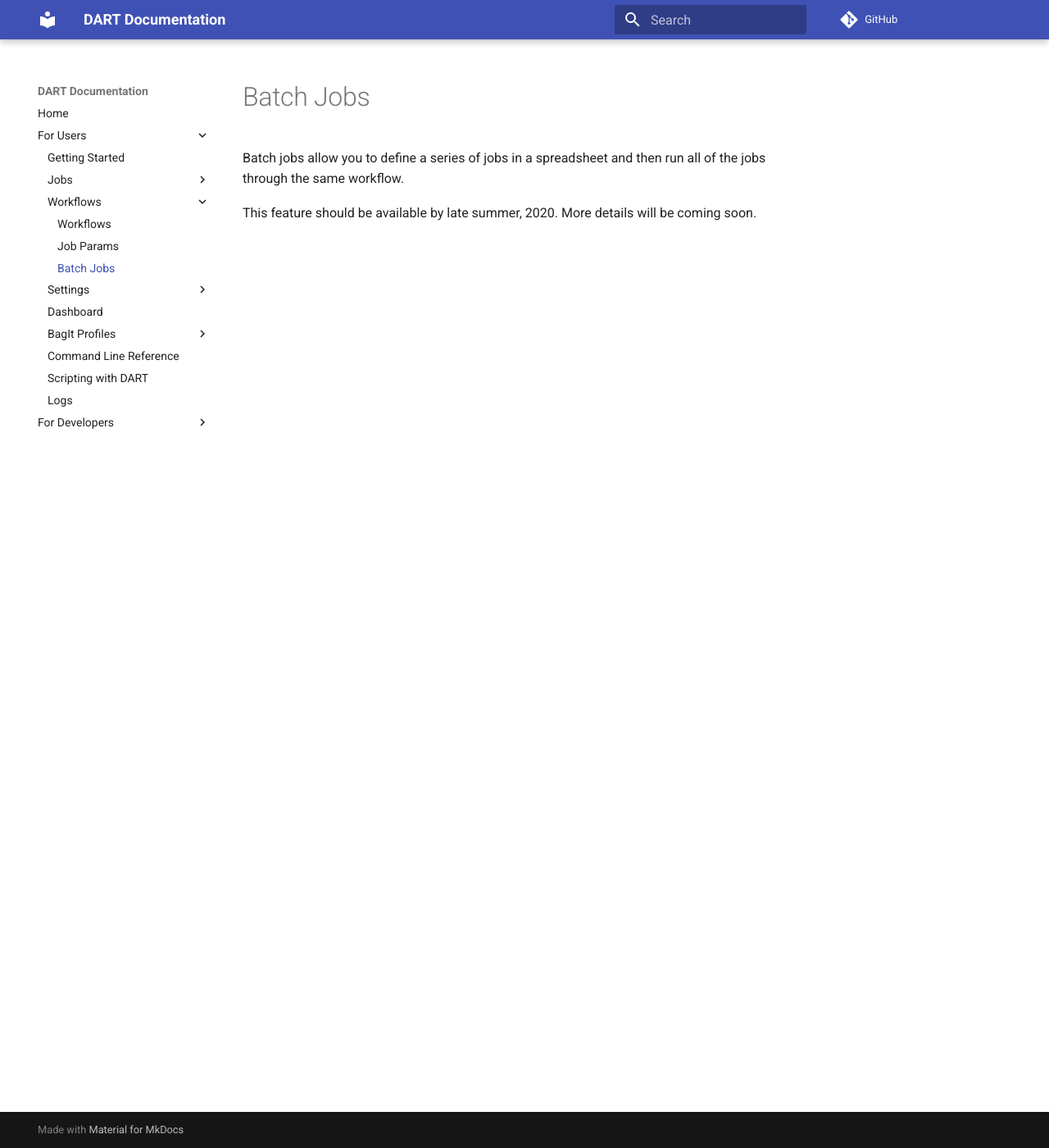
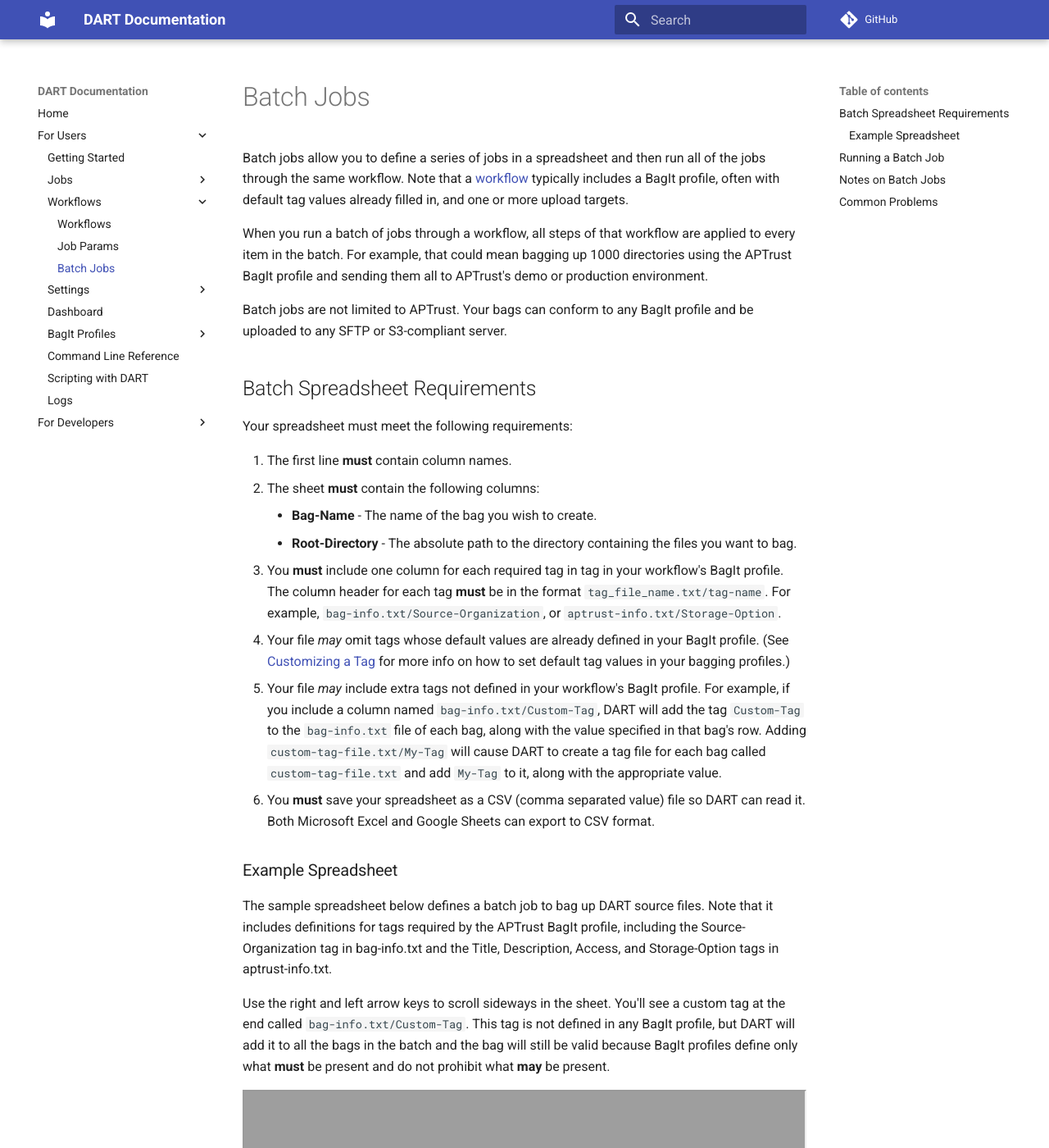
Before and after one commit to APTrust/dart-docs, an MkDocs documentation site: the page built from docs/users/workflows/batch_jobs.md, in a window 1280 px wide and 1400 px high. Shown: the whole window at 82% size. Built offline with MkDocs 1.6.1 and Material for MkDocs 9.7.7, drawn with Linux system fonts in a browser that asks for light colours; comment, search, counter and statistics services are not loaded; some of the changed text lies outside the part shown; grey boxes are pictures that could not be loaded.

Commit message:
Added docs for batch jobs

```diff
--- a/docs/users/workflows/batch_jobs.md
+++ b/docs/users/workflows/batch_jobs.md
@@ -1,5 +1,123 @@
 # Batch Jobs
 
-Batch jobs allow you to define a series of jobs in a spreadsheet and then run all of the jobs through the same workflow.
+Batch jobs allow you to define a series of jobs in a spreadsheet and then run all of the jobs through the same workflow. Note that a [workflow](./index.md) typically includes a BagIt profile, often with default tag values already filled in, and one or more upload targets.
 
-This feature should be available by late summer, 2020. More details will be coming soon.
+When you run a batch of jobs through a workflow, all steps of that workflow are
+applied to every item in the batch. For example, that could mean bagging up
+1000 directories using the APTrust BagIt profile and sending them all to APTrust's
+demo or production environment.
+
+Batch jobs are not limited to APTrust. Your bags can conform to any BagIt profile
+and be uploaded to any SFTP or S3-compliant server.
+
+
+## Batch Spreadsheet Requirements
+
+Your spreadsheet must meet the following requirements:
+
+1. The first line __must__ contain column names.
+1. The sheet __must__ contain the following columns:
+    * __Bag-Name__ - The name of the bag you wish to create.
+    * __Root-Directory__ - The absolute path to the directory containing the files
+      you want to bag.
+1. You __must__ include one column for each required tag in tag in your workflow's
+   BagIt profile. The column header for each tag __must__ be in the format
+   `tag_file_name.txt/tag-name`. For example, `bag-info.txt/Source-Organization`,
+   or `aptrust-info.txt/Storage-Option`.
+1. Your file _may_ omit tags whose default values are already defined in your BagIt
+   profile. (See [Customizing a Tag](../bagit/customizing/#editing-a-tag) for
+   more info on how to set default tag values in your bagging profiles.)
+1. Your file _may_ include extra tags not defined in your workflow's BagIt
+   profile. For example, if you include a column named `bag-info.txt/Custom-Tag`,
+   DART will add the tag `Custom-Tag` to the `bag-info.txt` file of each bag,
+   along with the value specified in that bag's row. Adding
+   `custom-tag-file.txt/My-Tag` will cause DART to create a tag file for each
+   bag called `custom-tag-file.txt` and add `My-Tag` to it, along with the
+   appropriate value.
+1. You __must__ save your spreadsheet as a CSV (comma separated value) file so
+   DART can read it. Both Microsoft Excel and Google Sheets can export to CSV
+   format.
+
+
+### Example Spreadsheet
+
+The sample spreadsheet below defines a batch job to bag up DART source files.
+Note that it includes definitions for tags required by the APTrust BagIt profile,
+including the Source-Organization tag in bag-info.txt and the Title, Description,
+Access, and Storage-Option tags in aptrust-info.txt.
+
+Use the right and left arrow keys to scroll sideways in the sheet. You'll see a
+custom tag at the end called `bag-info.txt/Custom-Tag`. This tag is not defined
+in any BagIt profile, but DART will add it to all the bags in the batch and the
+bag will still be valid because BagIt profiles define only what __must__ be
+present and do not prohibit what __may__ be present.
+
+<iframe src="https://docs.google.com/spreadsheets/d/e/2PACX-1vT4ZZGsqtba_id15vlLVo0IlS3WND65Ty5A6nD5sDfmO97LJEa5pIwlsKvLazfG97MxyYMVR2Ry4Put/pubhtml?gid=710855240&amp;single=true&amp;widget=true&amp;headers=false" width="100%" height="300"></iframe>
+
+## Running a Batch Job
+
+1\. Choose __Run Batch__ from the __Workflows__ menu.
+
+![Run Batch](../../img/workflows/batch_menu.png)
+
+2\. Select a Workflow from the list and choose a CSV file. The image below
+shows the `Send to Staging` workflow and the CSV file `/Users/apd4n/Desktop/test_batch.csv`.
+
+![Choose Workflow and CSV file](../../img/workflows/batch_settings.png)
+
+3\. Click the __Run__ button. DART will show the progress of each job as it runs,
+and will show the outcome of each job as it completes. In the image below, all
+nine jobs completed successfully.
+
+![Completed Workflow](../../img/workflows/batch_complete.png)
+
+## Notes on Batch Jobs
+
+1. DART runs each job in a batch as a separate process.
+1. DART runs jobs one at a time because bagging involves a lot of disk reads
+   and writes.
+1. If you try to run a job with an invalid workflow, or your CSV file points
+   to directories and files that don't exist, DART will display the errors
+   and will not run the batch.
+1. Individual jobs within the batch may fail. The most common reason for failure
+   is lack of file permissions on one or more files to be bagged. If a job fails,
+   DART will display the reason for failure and will continue running the other
+   jobs in the batch.
+1. You must stay on the Workflow Batch screen until all jobs in the batch are
+   complete. If you navigate away from that screen, DART will complete the
+   currently-running job but will not run the remaning jobs in the CSV file.
+
+
+## Common Problems
+
+1. DART complains about missing or empty values in the CSV file.
+
+    First, make sure the values are actually present in the file.
+
+    Excel sometimes exports a number of empty rows at the end of a CSV file.
+    If DART complains about missing values, open the CSV file in a text editor
+    and delete the empty rows. These often appear as lines containing nothing
+    but commas.
+
+1. DART says required tag values are missing, but they appear to be in the
+   CSV file.
+
+    Make sure the column headers are correct. A common error is to have headers
+    like `bag-info/Source-Organization` instead of
+    `bag-info.txt/Source-Organization`. The `.txt` is required to match the
+    tag from the CSV file to the tag in your workflow's BagIt profile.
+    You should also ensure that capitalization and hyphenation match.
+
+1. DART says a job failed because of `EACCESS Cannot read <some file>`.
+
+    Check the file permissions on the file DART complained about. Although
+    you may have read permissions on most of the files you're trying to bag,
+    you may be lacking permissions on one or two. That's enough to cause the
+    job to fail. If you're bagging files from a shared network drive, you
+    may have to ask a system administrator for help in setting file permissions.
+
+!!! Note
+    Batch jobs are new in DART 2.0.9 (released July 24, 2020). If you find bugs,
+    please report them to
+    the [DART GitHub repostory](https://github.com/APTrust/dart/issues) or to
+    <help@aptrust.org>.
```
Also changed, not shown: docs/img/workflows/batch_complete.png (added), docs/img/workflows/batch_csv_example.png (added), docs/img/workflows/batch_menu.png (added), docs/img/workflows/batch_settings.png (added).
